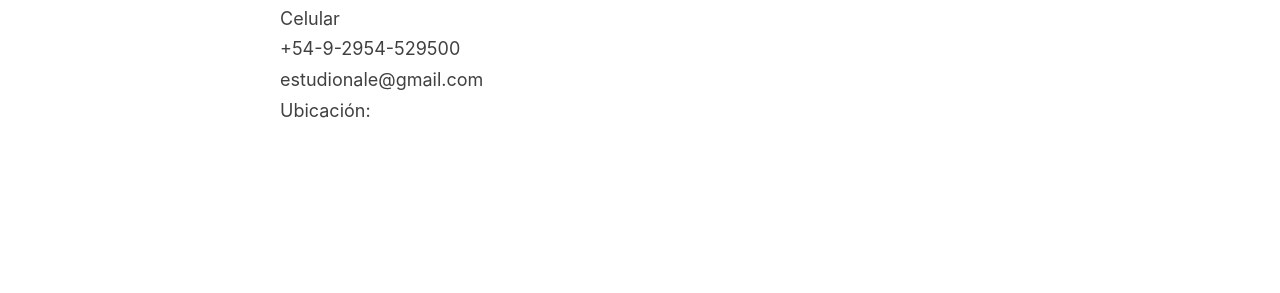
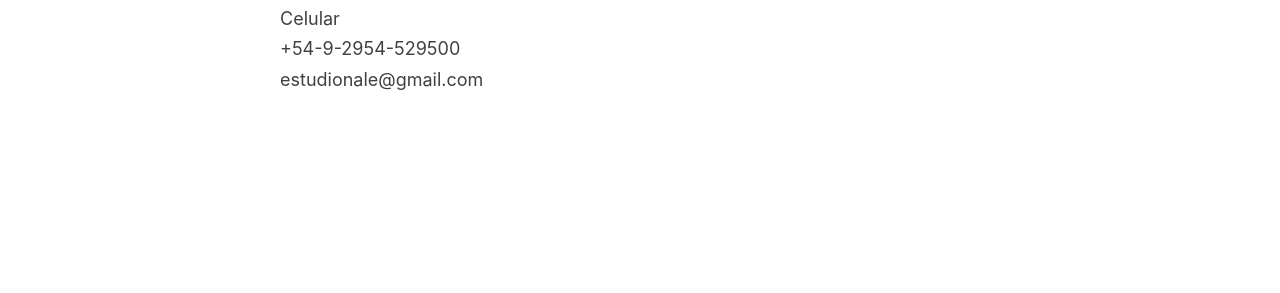
Before and after one commit to gustavonale/estudionale.com, a Jekyll site: the page built from _pages/test.md, in a window 1280 px wide. Shown: the part 224-517 px from the top of the page. Built offline with Jekyll 4.4.1, drawn with Linux system fonts in a browser that asks for light colours.

Commit message:
Update test.md

```diff
--- a/_pages/test.md
+++ b/_pages/test.md
@@ -16,7 +16,7 @@ permalink: /test/
                         <dt class="tel type" title="Teléfono celular">Celular</dt> <dd class="tel value">+54-9-2954-529500</dd>
                         <dt class="email type" title="e-mail"></dt> <dd class="email">estudionale@gmail.com</dd>
 
-                        <dt>Ubicación:</dt>
+                        <dt></dt>
                         <dd class="geo">
                                 <p class="geo">
                                 <p class="latitude" title="-36.61731753022605"></p>
```
